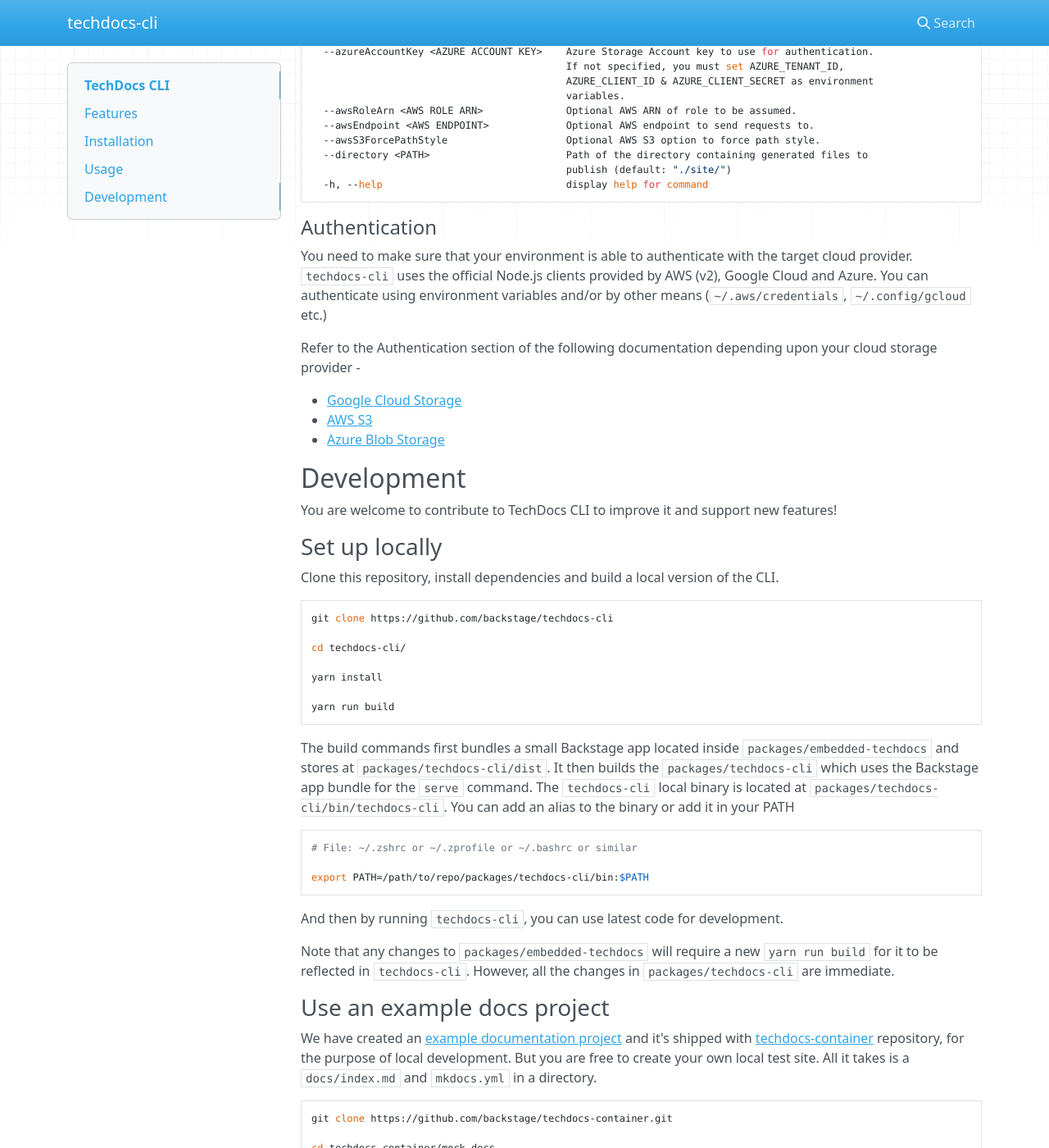
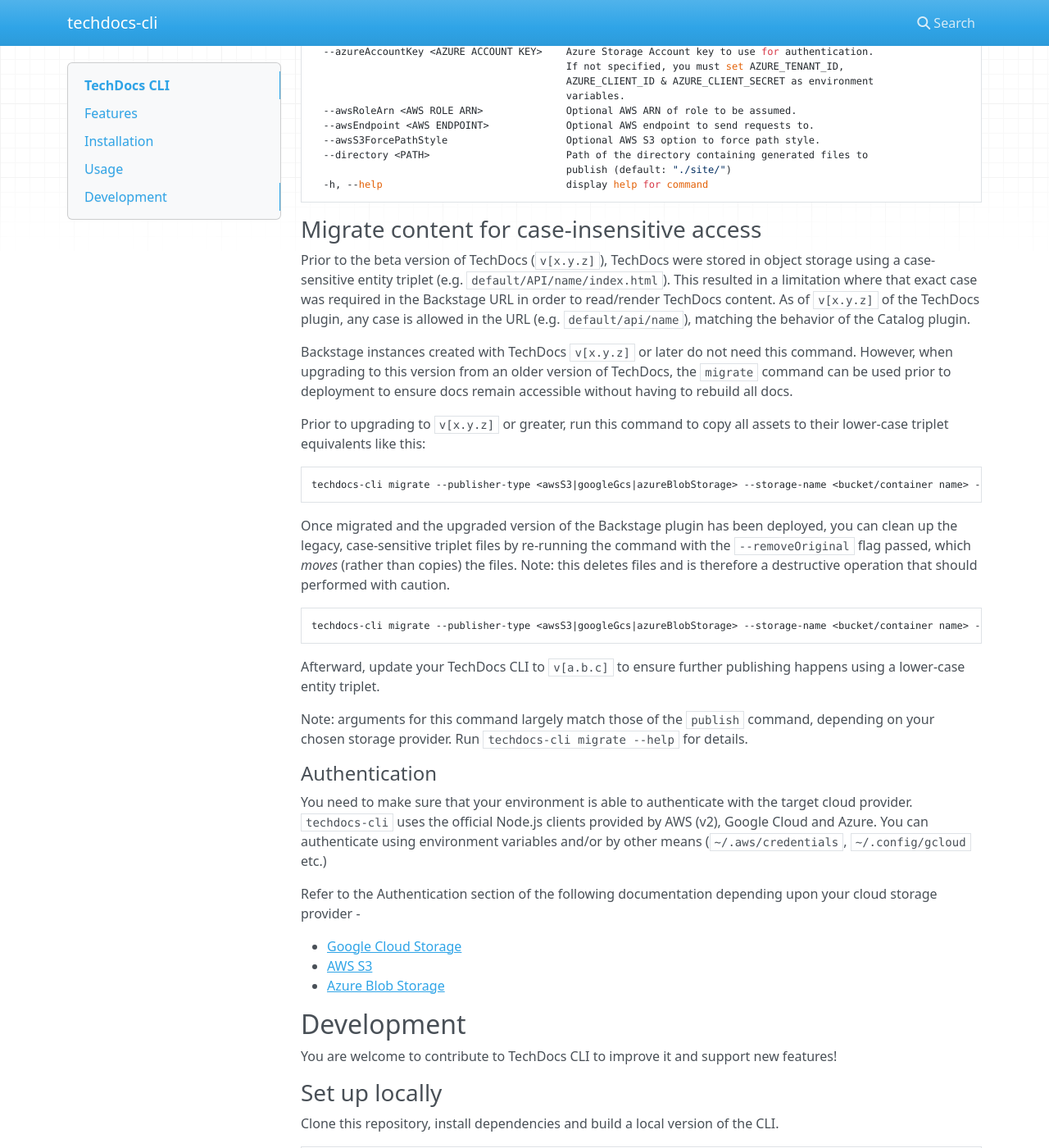
Before and after one commit to backstage/techdocs-cli, an MkDocs documentation site: the page built from docs/README.md, in a window 1280 px wide and 1400 px high, scrolled down 2990 px. Shown: the whole window at 82% size. Built offline with MkDocs 1.6.1, drawn with Linux system fonts in a browser that asks for light colours; nearby versions of some CDN libraries.

Commit message:
Document the command.
Signed-off-by: Eric Peterson <ericpeterson@spotify.com>

````diff
--- a/docs/README.md
+++ b/docs/README.md
@@ -153,6 +153,44 @@
   -h, --help                               display help for command
 ```
 
+### Migrate content for case-insensitive access
+
+Prior to the beta version of TechDocs (`v[x.y.z]`), TechDocs were stored in
+object storage using a case-sensitive entity triplet (e.g.
+`default/API/name/index.html`). This resulted in a limitation where that exact
+case was required in the Backstage URL in order to read/render TechDocs
+content. As of `v[x.y.z]` of the TechDocs plugin, any case is allowed in the
+URL (e.g. `default/api/name`), matching the behavior of the Catalog plugin.
+
+Backstage instances created with TechDocs `v[x.y.z]` or later do not need this
+command. However, when upgrading to this version from an older version of
+TechDocs, the `migrate` command can be used prior to deployment to ensure docs
+remain accessible without having to rebuild all docs.
+
+Prior to upgrading to `v[x.y.z]` or greater, run this command to copy all
+assets to their lower-case triplet equivalents like this:
+
+```bash
+techdocs-cli migrate --publisher-type <awsS3|googleGcs|azureBlobStorage> --storage-name <bucket/container name> --verbose
+```
+
+Once migrated and the upgraded version of the Backstage plugin has been
+deployed, you can clean up the legacy, case-sensitive triplet files by
+re-running the command with the `--removeOriginal` flag passed, which _moves_
+(rather than copies) the files. Note: this deletes files and is therefore a
+destructive operation that should performed with caution.
+
+```bash
+techdocs-cli migrate --publisher-type <awsS3|googleGcs|azureBlobStorage> --storage-name <bucket/container name> --removeOriginal --verbose
+```
+
+Afterward, update your TechDocs CLI to `v[a.b.c]` to ensure further publishing
+happens using a lower-case entity triplet.
+
+Note: arguments for this command largely match those of the `publish` command,
+depending on your chosen storage provider. Run `techdocs-cli migrate --help`
+for details.
+
 #### Authentication
 
 You need to make sure that your environment is able to authenticate with the target cloud provider. `techdocs-cli` uses the official Node.js clients provided by AWS (v2), Google Cloud and Azure. You can authenticate using
````
